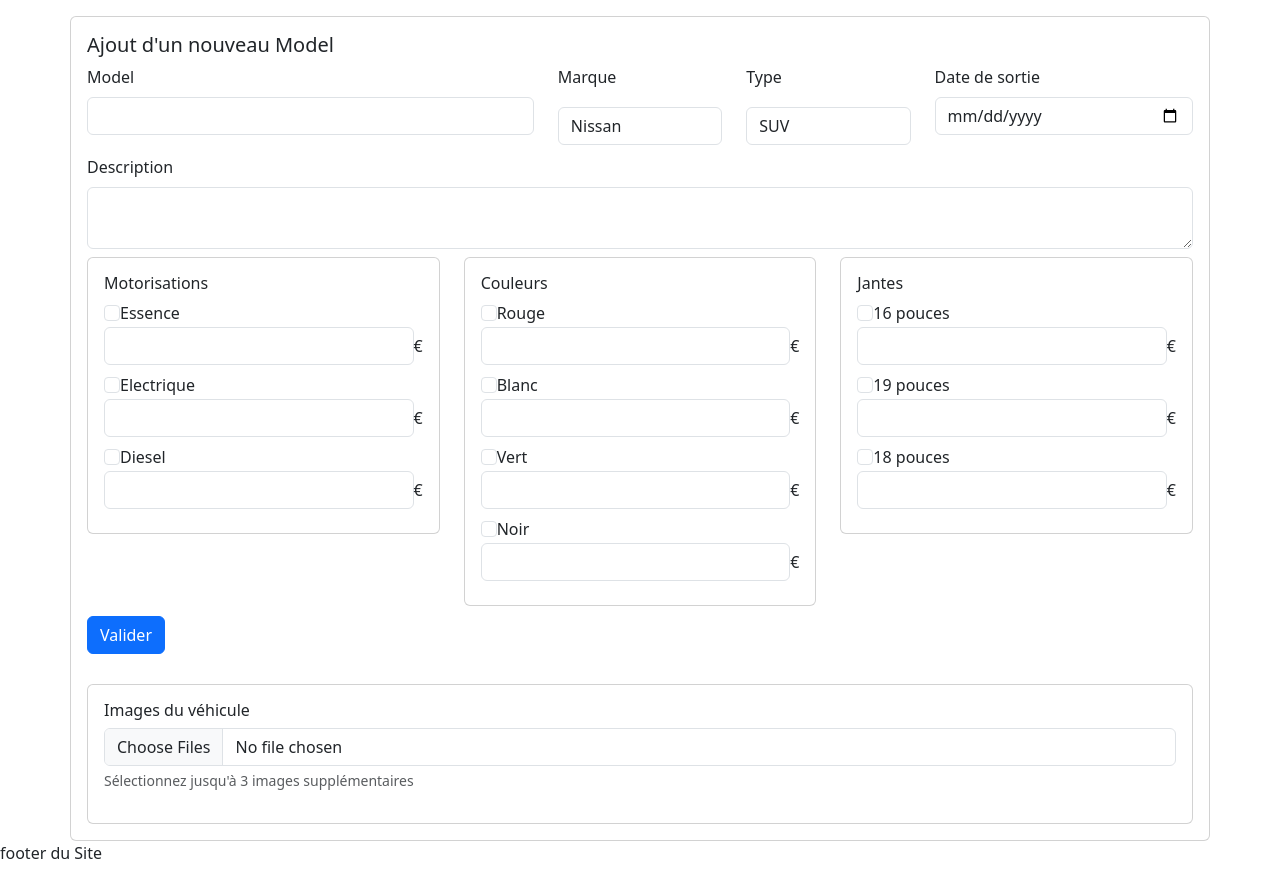
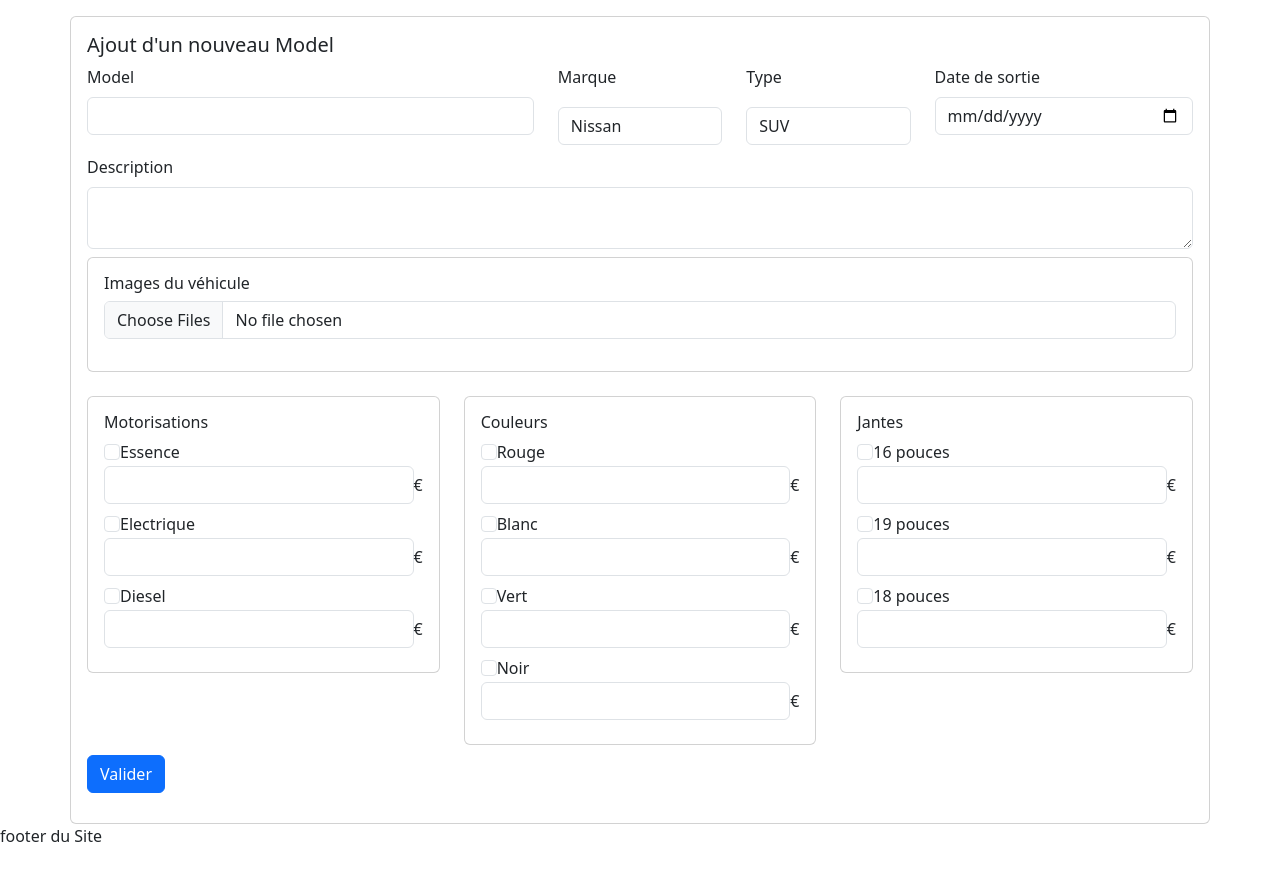
Before and after one commit to Seb-Prod/projetPhp, a PHP site: page /adminAdd.php in a window 1280 px wide. Shown: the part 72-953 px from the top of the page. Run offline with PHP 8.4, Linux system fonts and the light colour scheme; the visitor is signed in with stand-in values (Sample User, id 1); data comes from the database, SQL or seed files in the repository.

Commit message:
corection design de la page

```diff
--- a/adminAdd.php
+++ b/adminAdd.php
@@ -101,10 +101,22 @@ initialisation();
                 <div class="form-group mb-2">
                     <label class="form-label" for="inputDescription">Description</label>
                     <textarea class="form-control" name="description" id="inputDescription"></textarea>
-
                 </div>
             </div>
         </div>
+        <!-- ajout des photos -->
+        <div class="row">
+            <div class="col">
+                <div class="card container p-3">
+                    <h6 class="card-title">Images du véhicule</h6>
+                    <div class="mb-3">
+                        <input type="file" class="form-control" name="imagesGalerie[]" id="imagesGalerie"
+                            accept="image/jpeg,image/png,image/webp" multiple>
+                    </div>
+                </div>
+            </div>
+        </div>
+        <br>
         <div class="row">
             <div class="col">
                 <div class="card container p-3">
@@ -163,23 +175,6 @@ initialisation();
 
 
 
-        <div class="row mt-3">
-            <div class="col">
-                <div class="card container p-3">
-                    <h6 class="card-title">Images du véhicule</h6>
-                    <div class="mb-3">
-                        <input type="file" class="form-control" name="imagesGalerie[]" id="imagesGalerie"
-                               accept="image/jpeg,image/png,image/webp" multiple>
-                        <div class="form-text">Sélectionnez jusqu'à 3 images supplémentaires</div>
-                    </div>
-                </div>
-            </div>
-
-
-
-
-
-    </div>
 
 
 </form>
```
